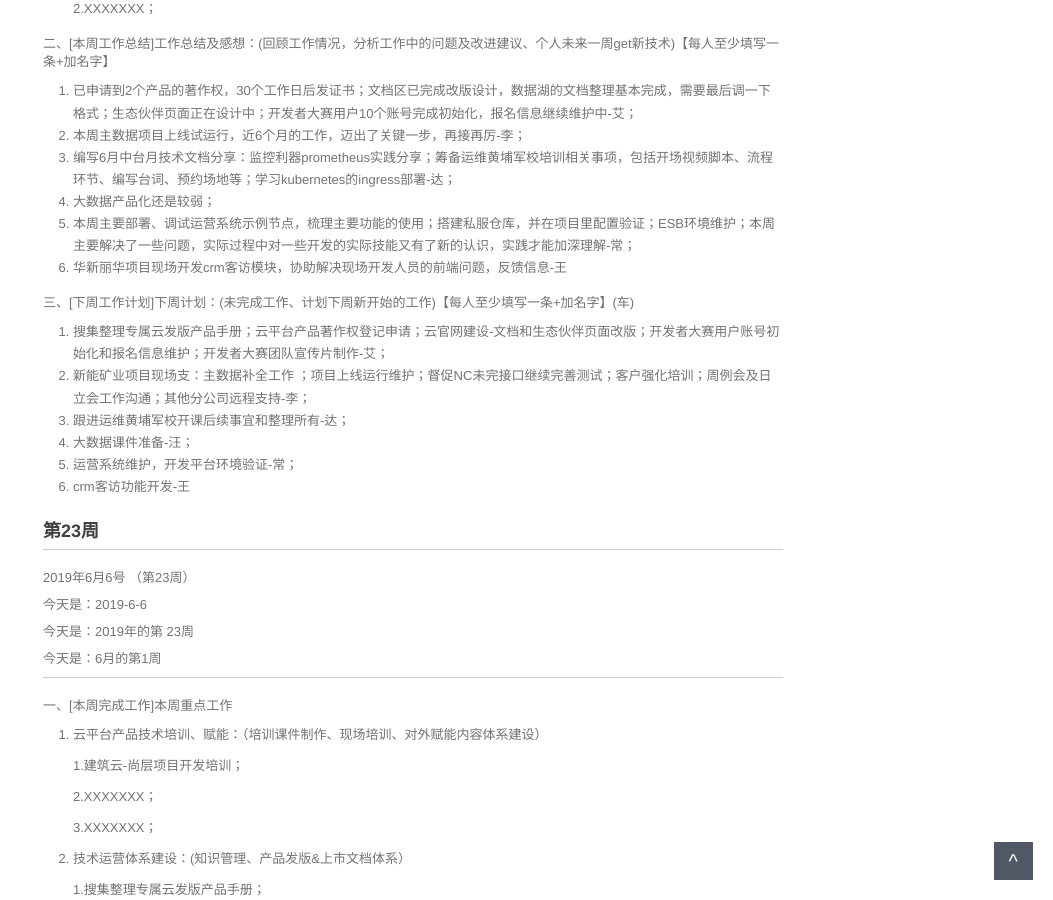
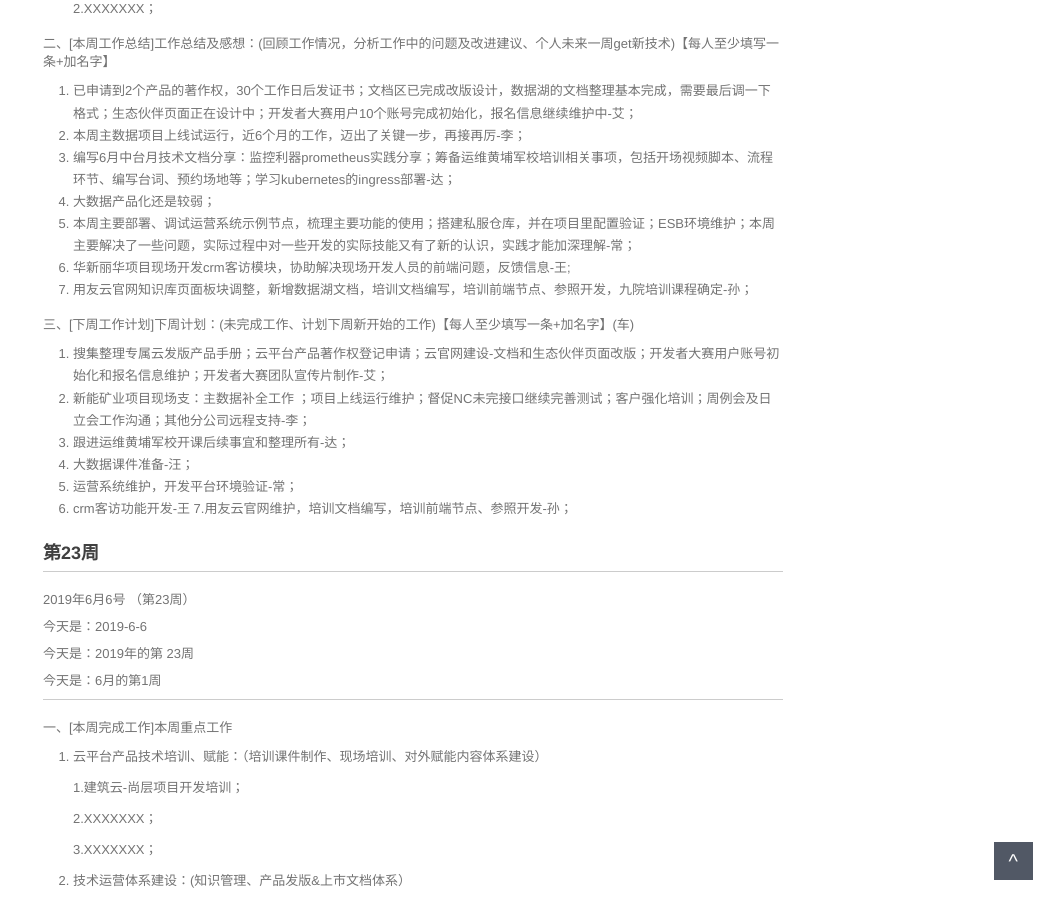
Before and after one commit to walllFlower/blog, a Jekyll site: the page built from _posts/2018-07-17-day_report_cxz.md, in a window 1280 px wide and 900 px high, scrolled down 1275 px. Shown: the whole window, without its empty margins (227-1280 px from the left). Built offline with Jekyll 4.4.1, drawn with Linux system fonts in a browser that asks for light colours; comment, search, counter and statistics services are not loaded.

Commit message:
Update 2018-07-17-day_report_cxz.md

```diff
--- a/_posts/2018-07-17-day_report_cxz.md
+++ b/_posts/2018-07-17-day_report_cxz.md
@@ -78,7 +78,8 @@ categories: 技术运营工作周报
 3. 编写6月中台月技术文档分享：监控利器prometheus实践分享；筹备运维黄埔军校培训相关事项，包括开场视频脚本、流程环节、编写台词、预约场地等；学习kubernetes的ingress部署-达；
 4. 大数据产品化还是较弱；
 5. 本周主要部署、调试运营系统示例节点，梳理主要功能的使用；搭建私服仓库，并在项目里配置验证；ESB环境维护；本周主要解决了一些问题，实际过程中对一些开发的实际技能又有了新的认识，实践才能加深理解-常；
-6. 华新丽华项目现场开发crm客访模块，协助解决现场开发人员的前端问题，反馈信息-王
+6. 华新丽华项目现场开发crm客访模块，协助解决现场开发人员的前端问题，反馈信息-王;
+7. 用友云官网知识库页面板块调整，新增数据湖文档，培训文档编写，培训前端节点、参照开发，九院培训课程确定-孙；
 
 
 三、[下周工作计划]下周计划：(未完成工作、计划下周新开始的工作)【每人至少填写一条+加名字】(车)
@@ -89,7 +90,7 @@ categories: 技术运营工作周报
 4. 大数据课件准备-汪；
 5. 运营系统维护，开发平台环境验证-常；
 6. crm客访功能开发-王
-
+7.用友云官网维护，培训文档编写，培训前端节点、参照开发-孙；
 
 
 ###  第23周
```
